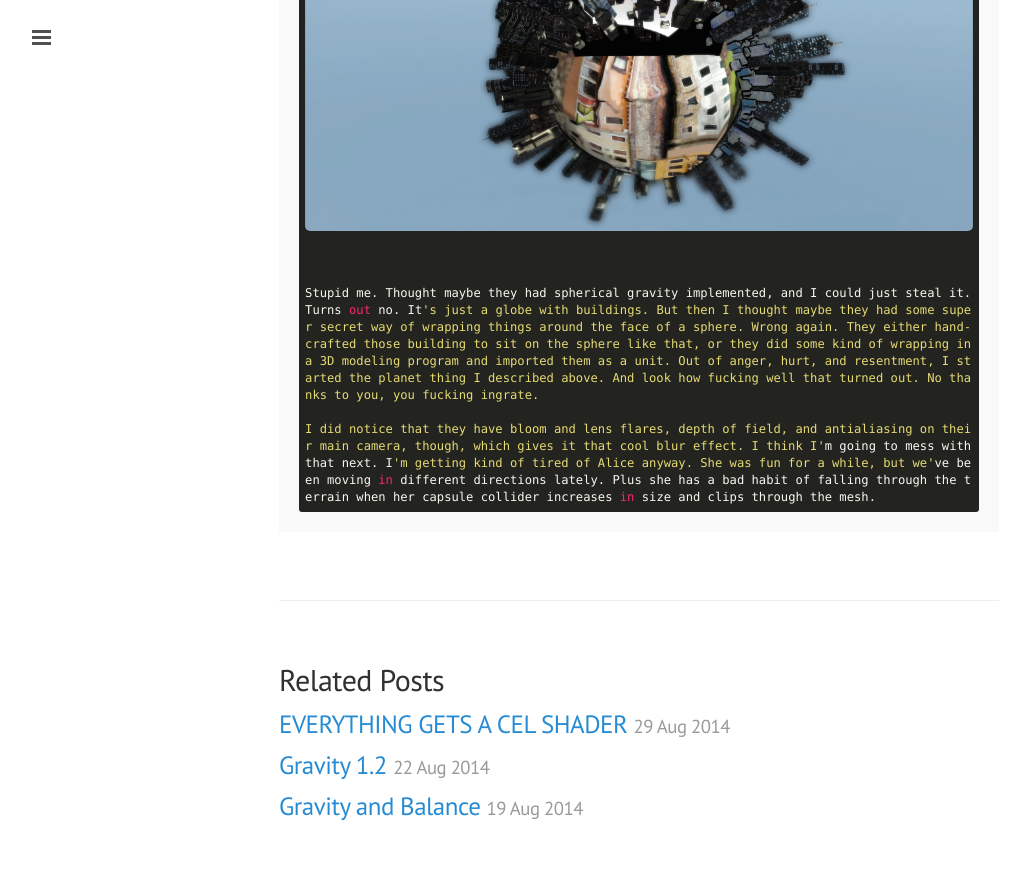
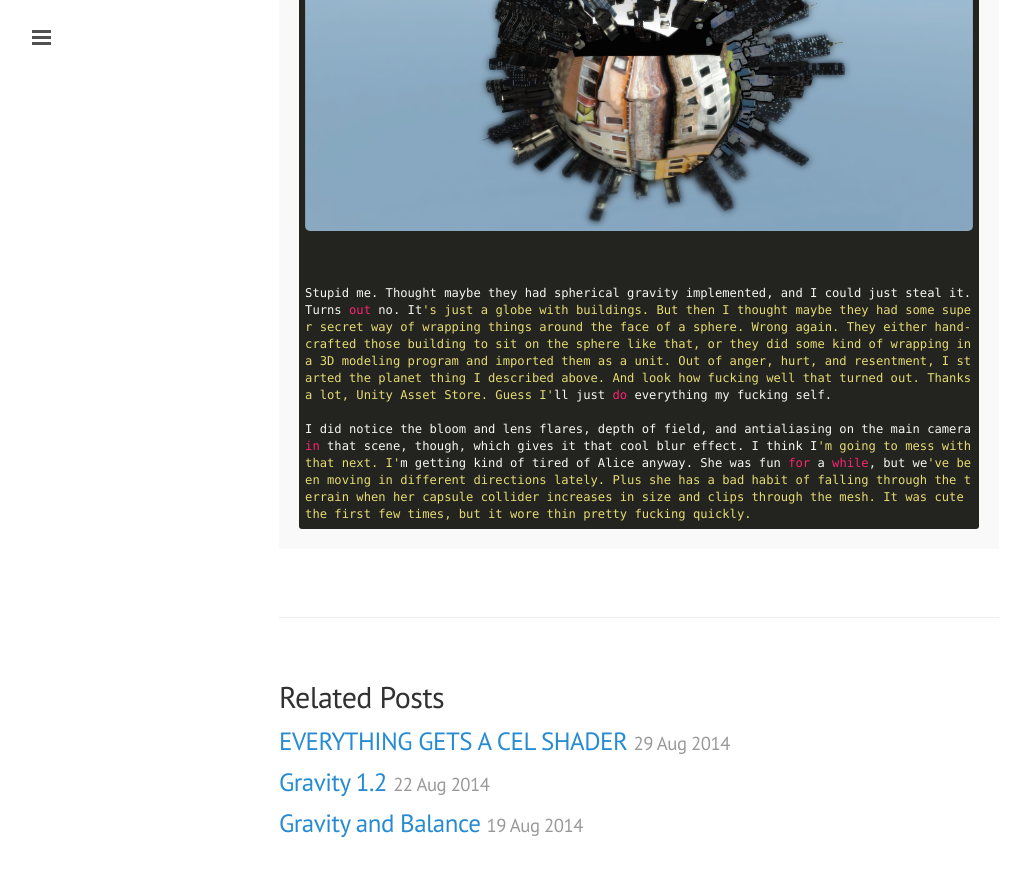
Before and after one commit to apiotrow/apiotrow.github.io, a Jekyll site: the page built from _posts/2014-09-05-Alice.md, in a window 1280 px wide and 900 px high, scrolled down 5430 px. Shown: the top 877 px of the window, without its empty margins (1-1031 px from the left). Built offline with Jekyll 4.4.1, drawn with Linux system fonts in a browser that asks for light colours; Markdown is read by kramdown in place of the engine named in the settings.

Commit message:
2014-09-05 post

```diff
--- a/_posts/2014-09-05-Alice.md
+++ b/_posts/2014-09-05-Alice.md
@@ -200,6 +200,6 @@ I did import a couple of large asset bundles in the earlier part of this project
 
 <img src="/assets/2014-09-05/screen3.png">
 
-Stupid me. Thought maybe they had spherical gravity implemented, and I could just steal it. Turns out no. It's just a globe with buildings. But then I thought maybe they had some super secret way of wrapping things around the face of a sphere. Wrong again. They either hand-crafted those building to sit on the sphere like that, or they did some kind of wrapping in a 3D modeling program and imported them as a unit. Out of anger, hurt, and resentment, I started the planet thing I described above. And look how fucking well that turned out. No thanks to you, you fucking ingrate.
+Stupid me. Thought maybe they had spherical gravity implemented, and I could just steal it. Turns out no. It's just a globe with buildings. But then I thought maybe they had some super secret way of wrapping things around the face of a sphere. Wrong again. They either hand-crafted those building to sit on the sphere like that, or they did some kind of wrapping in a 3D modeling program and imported them as a unit. Out of anger, hurt, and resentment, I started the planet thing I described above. And look how fucking well that turned out. Thanks a lot, Unity Asset Store. Guess I'll just do everything my fucking self.
 
-I did notice that they have bloom and lens flares, depth of field, and antialiasing on their main camera, though, which gives it that cool blur effect. I think I'm going to mess with that next. I'm getting kind of tired of Alice anyway. She was fun for a while, but we've been moving in different directions lately. Plus she has a bad habit of falling through the terrain when her capsule collider increases in size and clips through the mesh.
+I did notice the bloom and lens flares, depth of field, and antialiasing on the main camera in that scene, though, which gives it that cool blur effect. I think I'm going to mess with that next. I'm getting kind of tired of Alice anyway. She was fun for a while, but we've been moving in different directions lately. Plus she has a bad habit of falling through the terrain when her capsule collider increases in size and clips through the mesh. It was cute the first few times, but it wore thin pretty fucking quickly.
```
